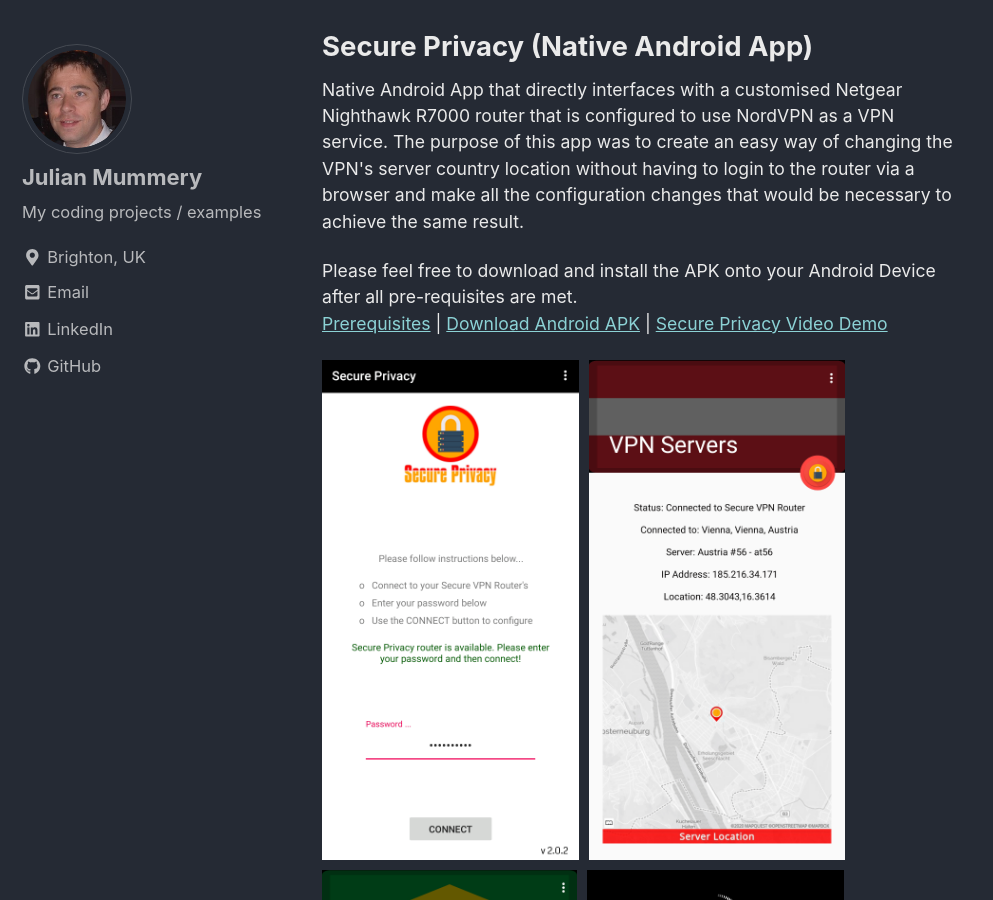
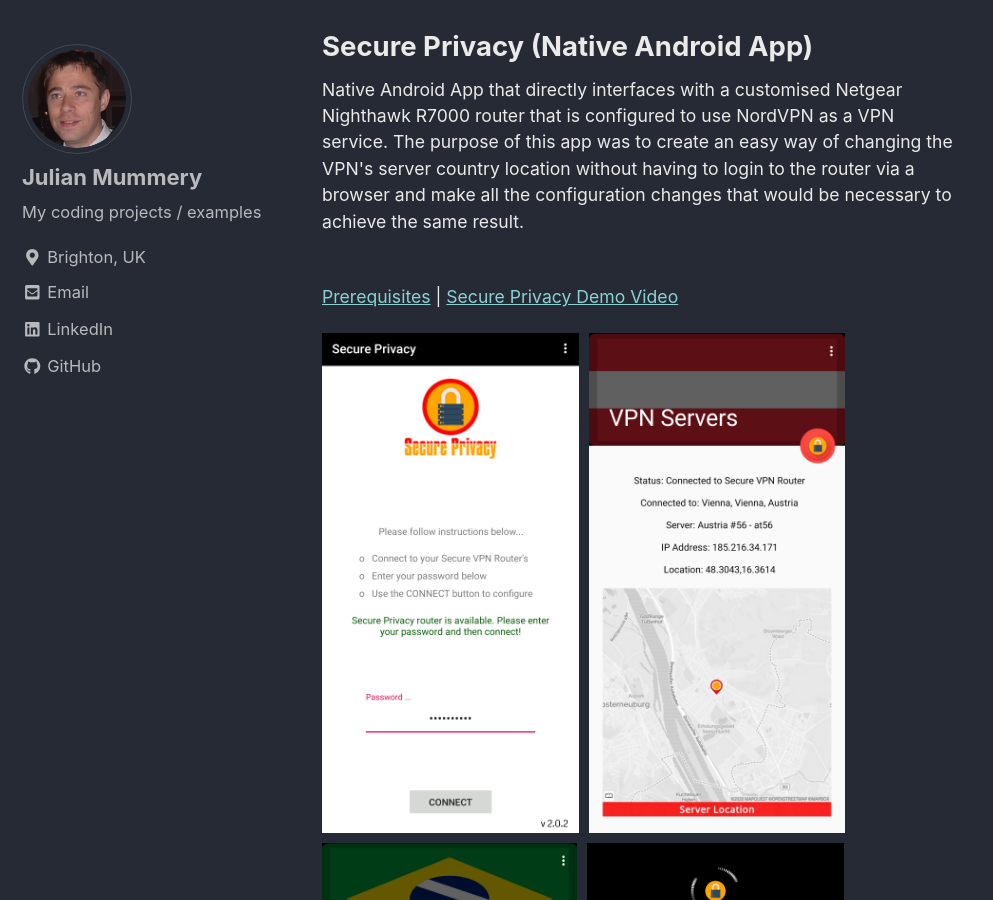
Before and after one commit to julianmummery/julianmummery.github.io, a Jekyll site: the page built from _pages/software.md, in a window 1280 px wide and 900 px high, scrolled down 1615 px. Shown: the whole window, without its empty margins (0-993 px from the left). Built offline with Jekyll 4.4.1, drawn with Linux system fonts in a browser that asks for light colours; nearby versions of some CDN libraries.

Commit message:
Update software.md

```diff
--- a/_pages/software.md
+++ b/_pages/software.md
@@ -27,7 +27,7 @@
 <div id="2"></div>
 <h2>Secure Privacy (Native Android App)</h2>
 <p style="font-size:0.80em; margin-top:0;">Native Android App that directly interfaces with a customised Netgear Nighthawk R7000 router that is configured to use NordVPN as a VPN service. The purpose of this app was to create an easy way of changing the VPN's server country location without having to login to the router via a browser and make all the configuration changes that would be necessary to achieve the same result.</p>
-<p style="font-size:0.80em; margin-top:0;">Please feel free to download and install the APK onto your Android Device after all pre-requisites are met.<br><a href="https://julianmummery.github.io/secureprivacy/#1" target="_blank">Prerequisites</a> | <a href="https://1drv.ms/u/s!At3810Vk-70NgU3xinJIc_Y4BJM-?e=IeqxAM" target="_blank">Download Android APK</a> | <a href="https://youtu.be/W9DZOO-T2do" target="_blank">Secure Privacy Video Demo</a></p>
+<p style="font-size:0.80em; margin-top:0;"><br><a href="https://julianmummery.github.io/secureprivacy/#1" target="_blank">Prerequisites</a> | <a href="https://youtu.be/EGw2L2sMLuE" target="_blank">Secure Privacy Demo Video</a></p>
 
 <span style="float: left;"><img style="height:500px; object-fit: contain;" alt="Secure Privacy Screenshot 1" src="/assets/images/Software-SecurePrivacy-1.png" /></span>
 <span style="float: left; padding-left: 10px;"><img style="height:500px; object-fit: contain;" alt="Secure Privacy Screenshot 2" src="/assets/images/Software-SecurePrivacy-2.png" /></span>
```
